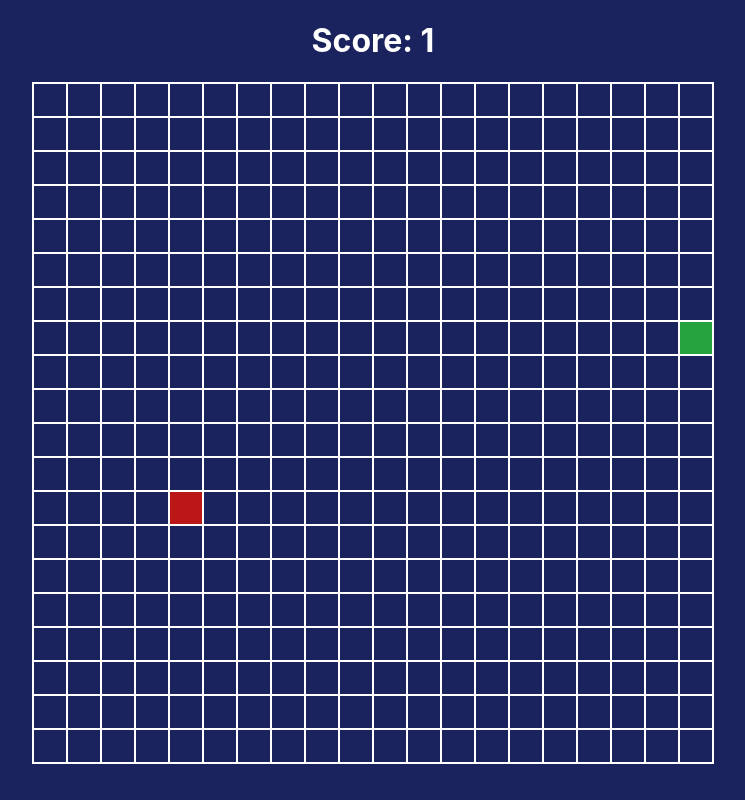
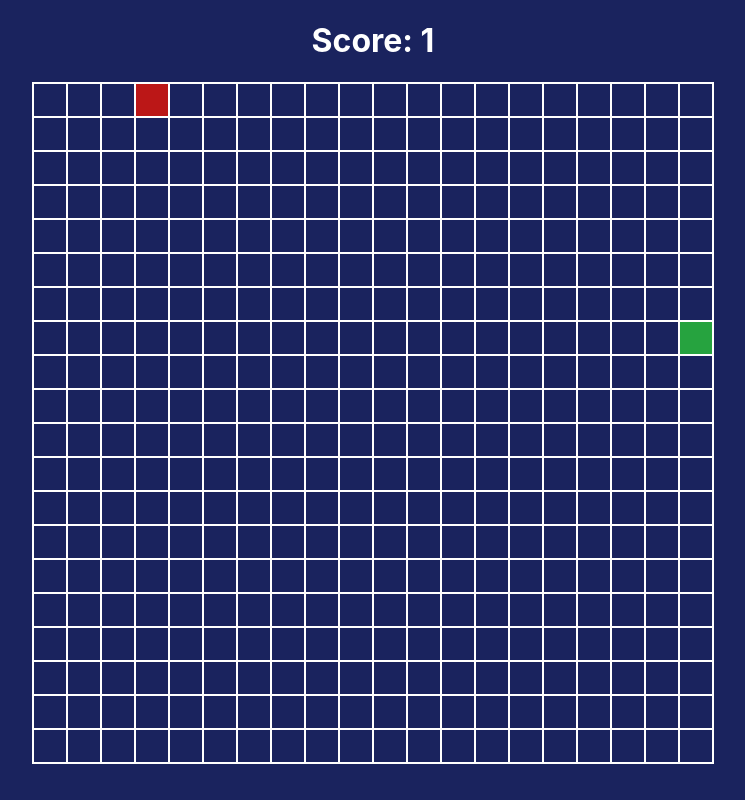
Before and after one commit to AidansCode/snake-game-react, a React (Create React App) app: page / in a window 1280 px wide. Shown: the whole page, without its empty margins (267-1012 px from the left). Built offline with nearby package versions, Linux system fonts and the light colour scheme.

Commit message:
Apple will no longer spawn inside the snake's body, also simplified apple generation code a bit

```diff
--- a/src/App.js
+++ b/src/App.js
@@ -7,9 +7,9 @@ import useInterval from './utilities/UseInterval';
 
 function App() {
   const [score, setScore] = useState(0);
-  const [applePosition, setApplePosition] = useState(null);
   const [snakeBody, setSnakeBody] = useState(new LinkedList(Constants.SPAWN_POSITION));
   const [snakeDirection, setSnakeDirection] = useState(Constants.DIRECTION_RIGHT);
+  const [applePosition, setApplePosition] = useState(Utilities.getNewApplePosition(snakeBody));
 
   useEffect(() => {
     window.addEventListener('keydown', e => {
@@ -31,12 +31,7 @@ function App() {
   }, Constants.REFRESH_RATE);
 
   useEffect(() => {
-    if (!applePosition) {
-      setApplePosition(() => {
-        return Utilities.getRandomApplePosition(snakeBody);
-      });
-      setScore(oldScore => oldScore + 1);
-    }
+    setScore(oldScore => oldScore + 1);
   }, [applePosition]);
 
   return <div style={{textAlign: 'center', color: 'white'}}>
--- a/src/utilities/Utilities.js
+++ b/src/utilities/Utilities.js
@@ -58,7 +58,7 @@ const Utilities = {
         newSnake.addToFront(newPosition);
 
         if (Utilities.isAppleAtPosition(newPosition, applePosition)) {
-          setApplePosition(null);
+          Utilities.generateNewApple(newSnake, setApplePosition);
         } else {
           newSnake.dropFromBack();
         }
@@ -98,16 +98,19 @@ const Utilities = {
       Utilities.getRandomIntInRange(0, boardSize),
     ];
   },
-  getRandomApplePosition: (snakeBody) => {
+  getNewApplePosition: (snakeBody) => {
     while (true) {
       let position = Utilities.getRandomBoardPosition();
-      if (!Utilities.doesSnakeBodyContainPosition(snakeBody, position[0], position[1])) {
+      if (!Utilities.doesSnakeBodyContainPosition(snakeBody, position)) {
         return position;
       }
     }
   },
   isAppleAtPosition: (position, applePosition) => {
     return applePosition && applePosition[0] === position[0] && applePosition[1] === position[1];
+  },
+  generateNewApple: (snakeBody, setApplePosition) => {
+    setApplePosition(Utilities.getNewApplePosition(snakeBody));
   }
 };
 
```
